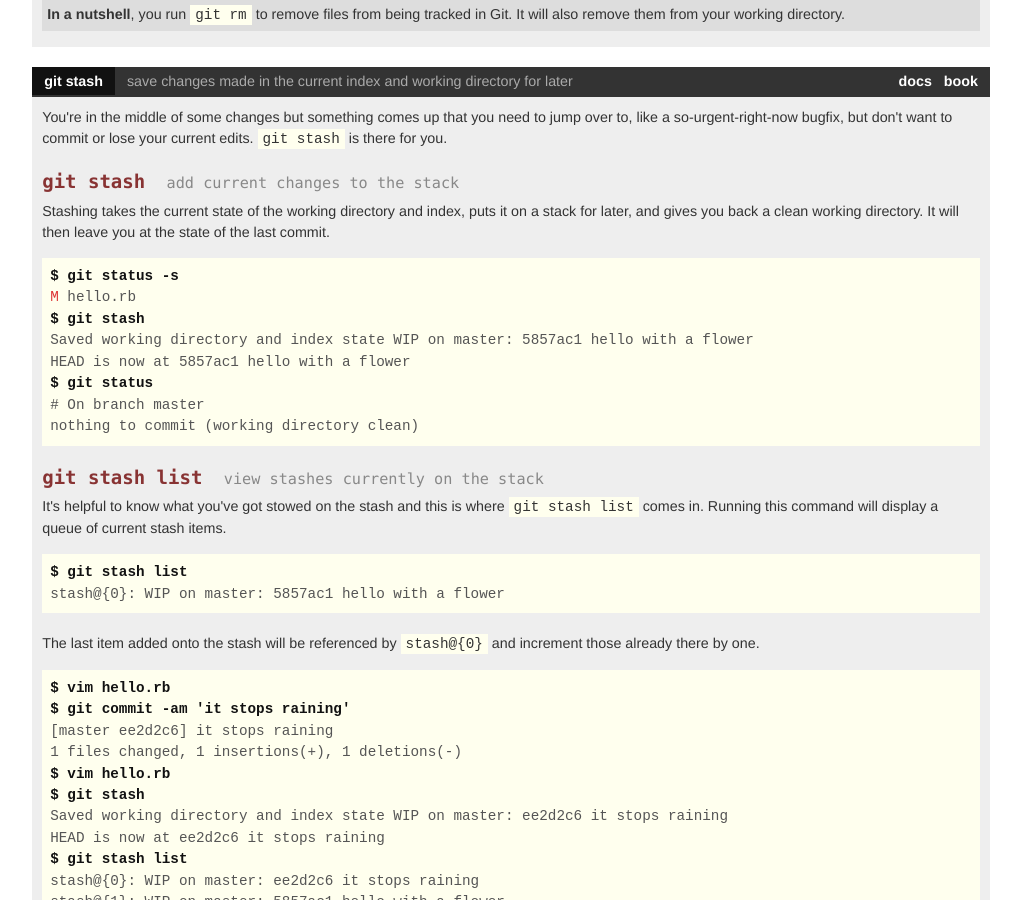
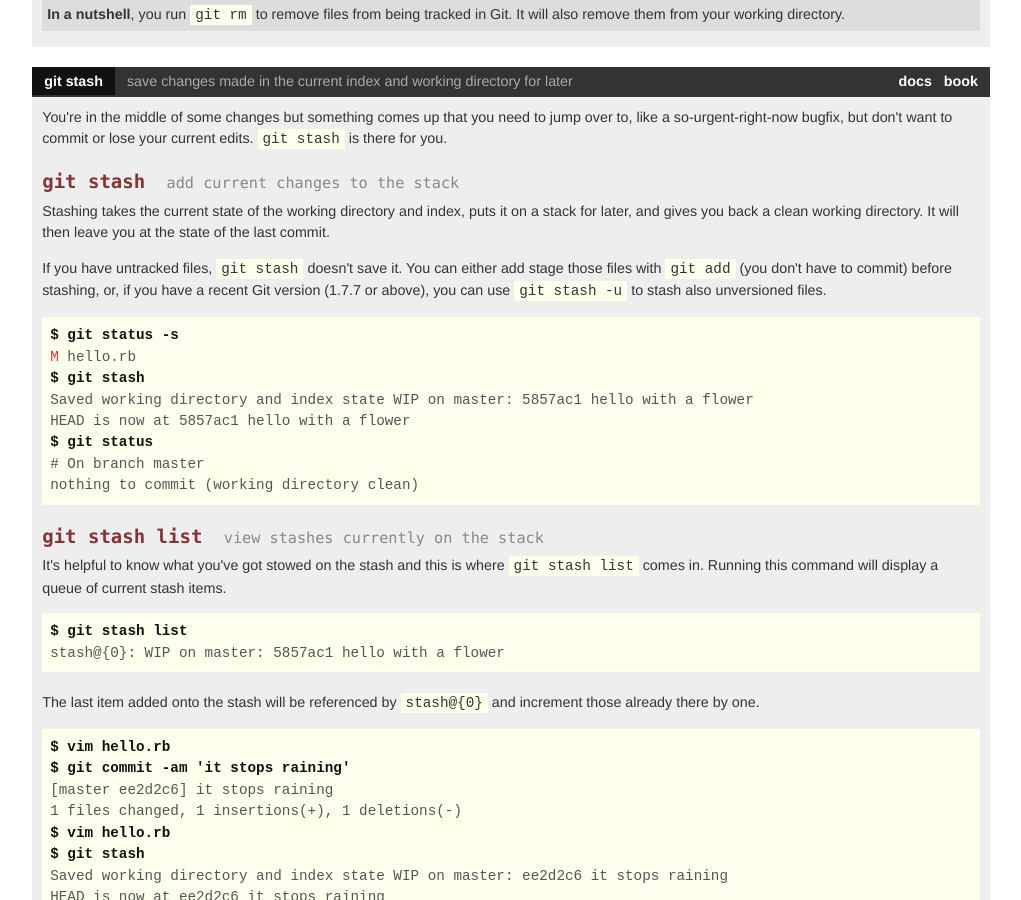
Before and after one commit to git/git-reference, a Jekyll site: the page built from basic/index.html, in a window 1280 px wide and 900 px high, scrolled down 10657 px. Shown: the whole window, without its empty margins (227-1248 px from the left). Built offline with Jekyll 4.4.1, drawn with Linux system fonts in a browser that asks for light colours; nearby versions of some CDN libraries; library files that are not in the unit come from our copies.

Commit message:
Added remark about stashing untracked files

```diff
--- a/basic/index.html
+++ b/basic/index.html
@@ -849,6 +849,12 @@ nothing to commit (working directory clean)
     It will then leave you at the state of the last commit.
     </p>
 
+    <p>If you have untracked files, <code>git stash</code> doesn't save it. You
+    can either add stage those files with <code>git add</code> (you don't have
+    to commit) before stashing, or, if you have a recent Git version (1.7.7 or
+    above), you can use <code>git stash -u</code> to stash also unversioned
+    files.</p>
+
 <pre>
 <b>$ git status -s</b>
 <span class="red">M</span> hello.rb
```
